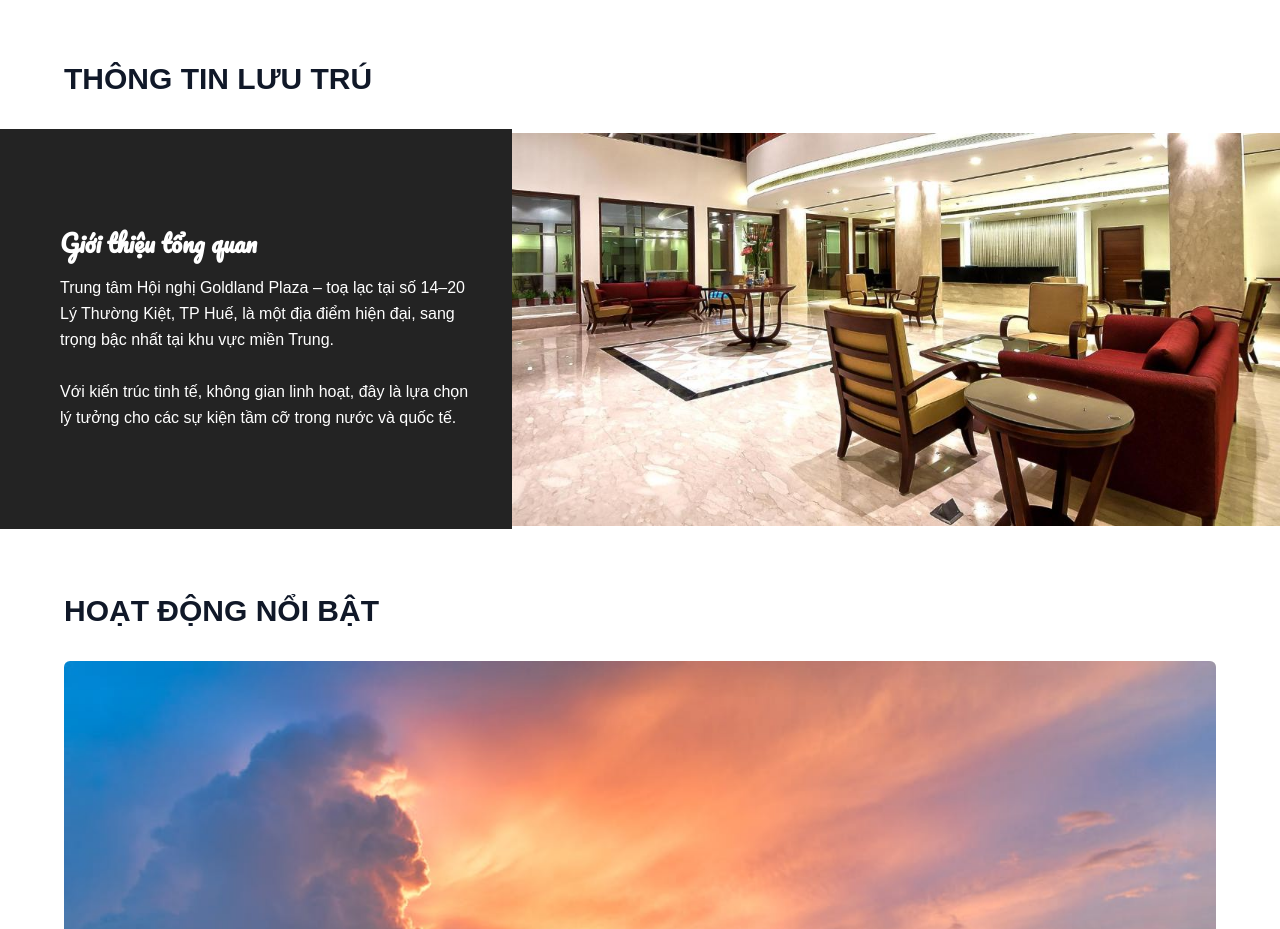
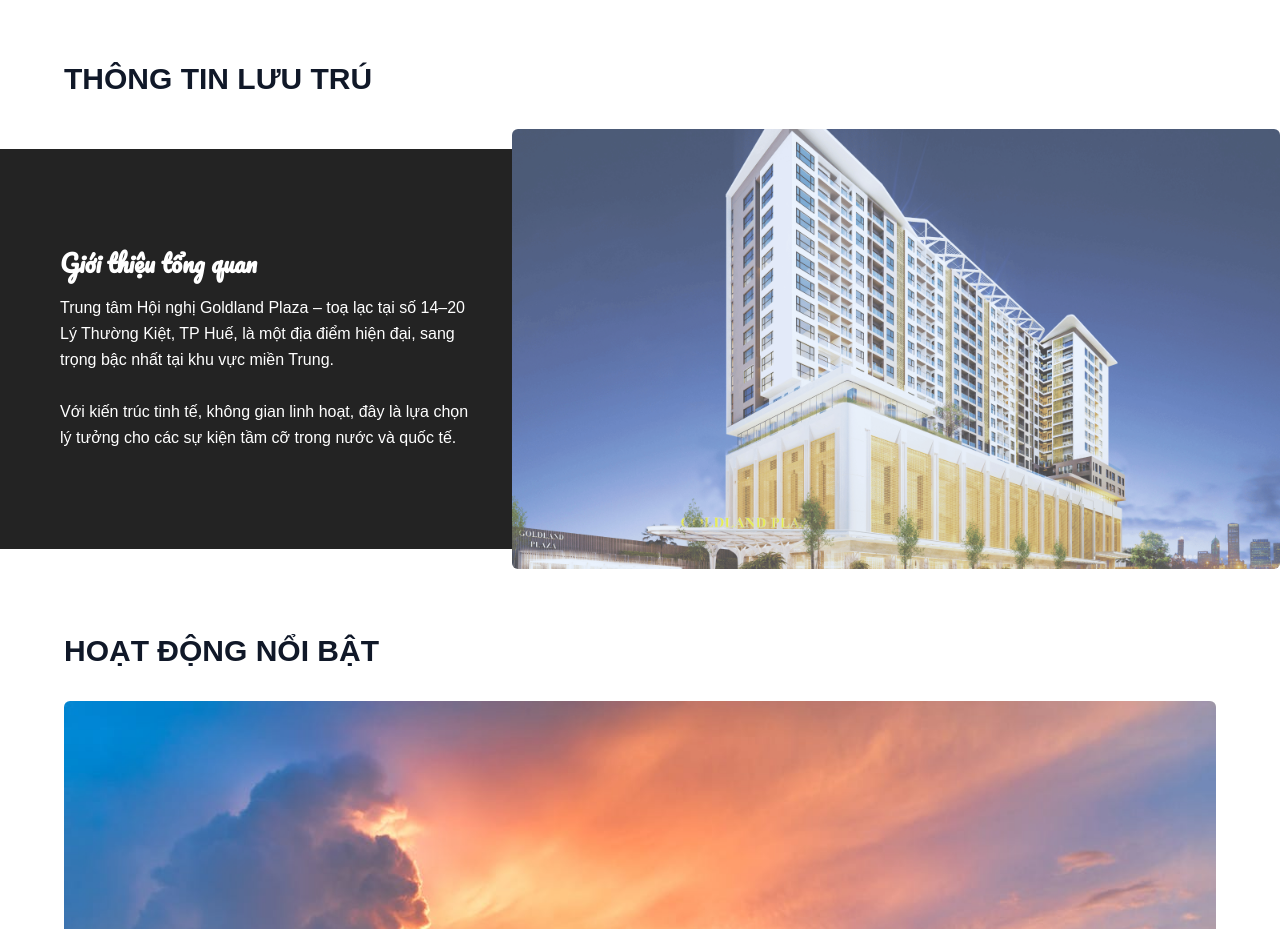
Before and after one commit to NguyenThinhDatEng/LandingPageConference, a Vue app: page / in a window 1280 px wide. Shown: the part 2640-3569 px from the top of the page. Built offline with nearby package versions, Linux system fonts and the light colour scheme.

Commit message:
upload new img

```diff
--- a/src/components/main/AccommodationInfoSection.vue
+++ b/src/components/main/AccommodationInfoSection.vue
@@ -18,7 +18,7 @@
       </div>
       <!-- Right: Image -->
       <div class="md:basis-6/10 md:w-6/10 w-full h-[350px] md:h-auto">
-        <img src="@/assets/imgs/accommodationInfo/info.jpg" alt="Seaview Living" class="w-full h-full object-cover" />
+        <img src="@/assets/imgs/accommodationInfo/info.png" alt="Seaview Living" class="w-full h-full object-cover rounded-md" />
       </div>
     </div>
   </SectionFull>
```
Also changed, not shown: src/assets/imgs/accommodationInfo/info.jpg (deleted), src/assets/imgs/accommodationInfo/info.png (added).
